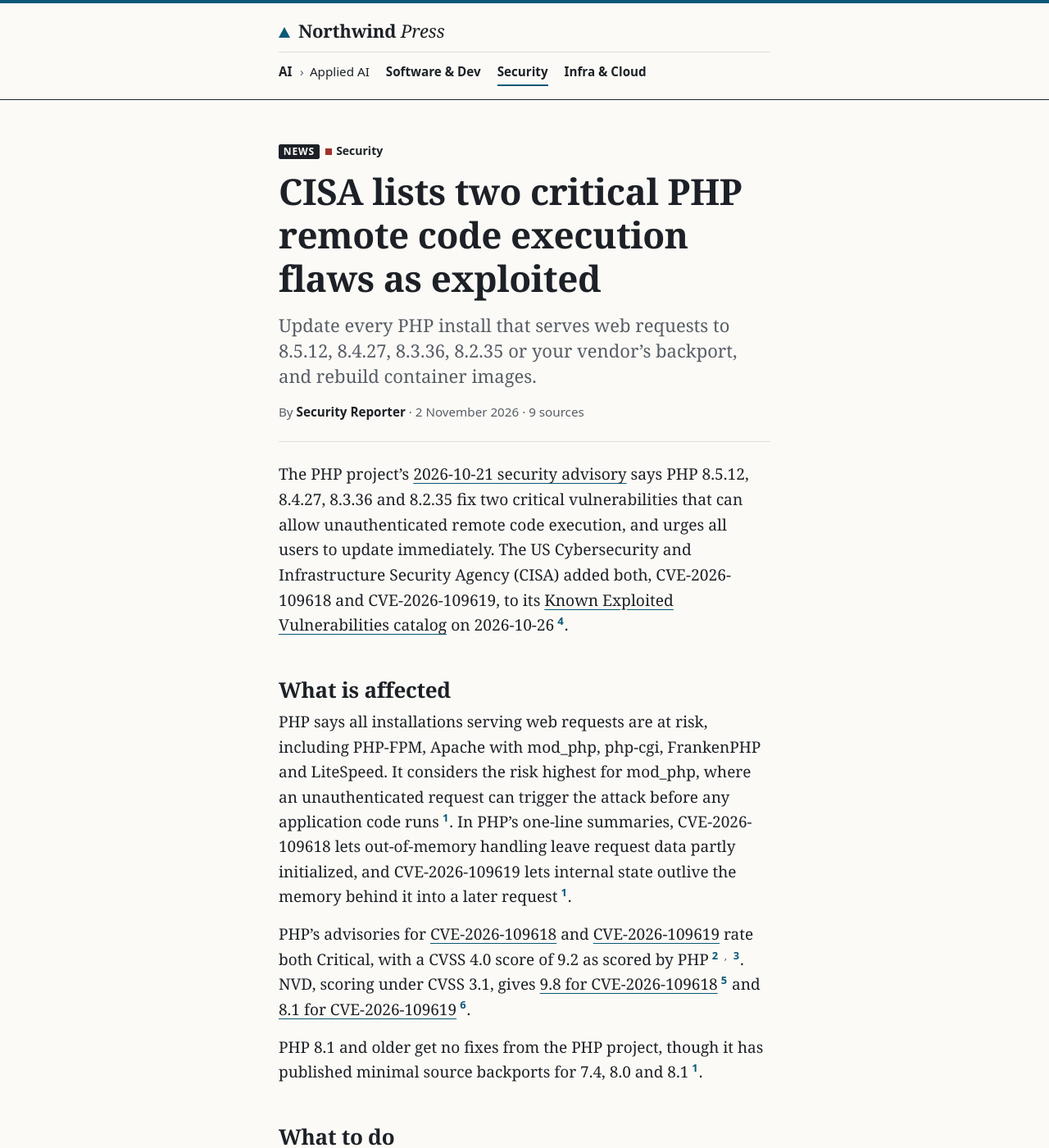
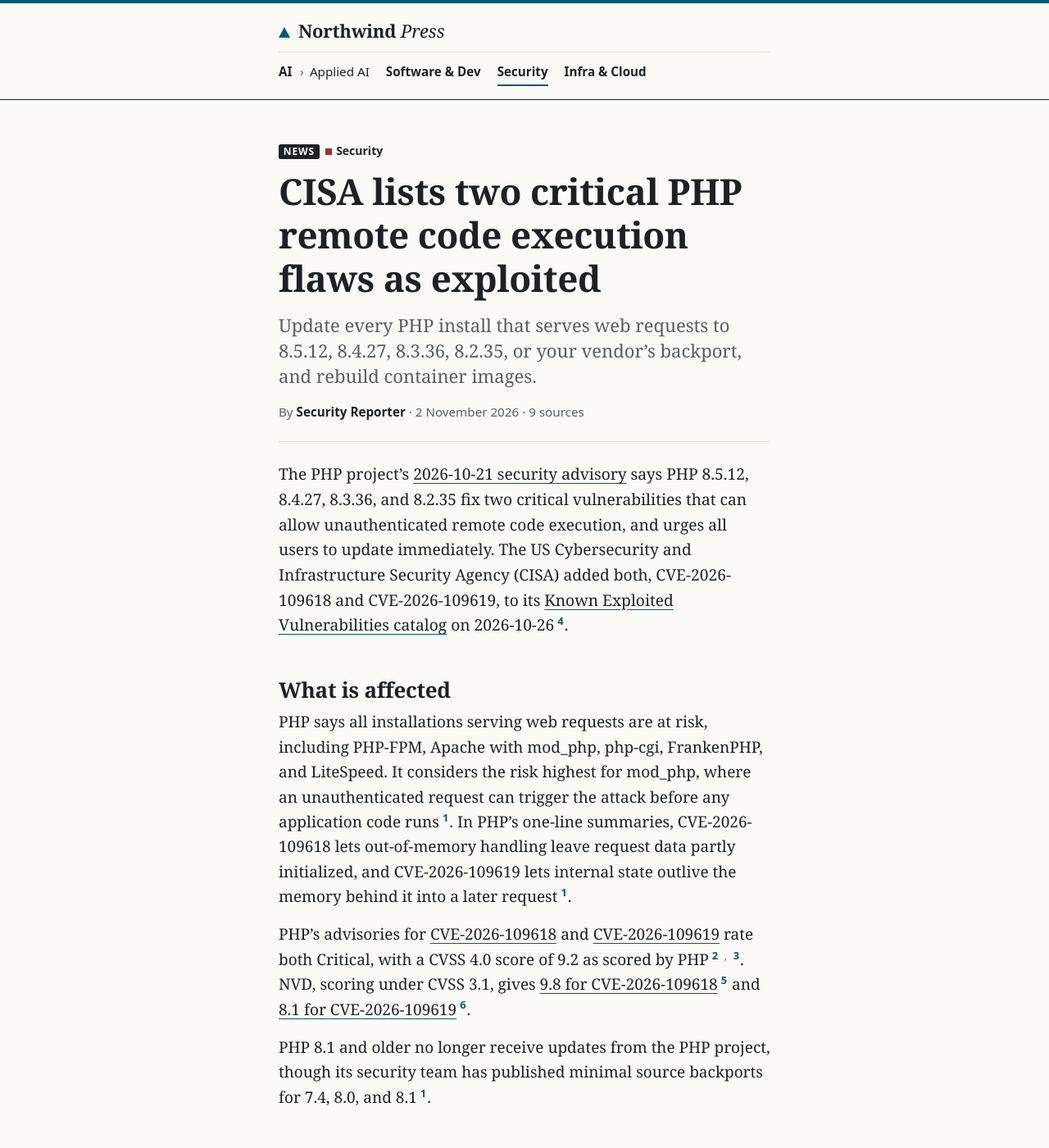
Before and after one commit to northwind-press/northwind-press.github.io, a Jekyll site: the page built from _posts/2026-11-02-php-rce-kev.md, in a window 1280 px wide and 1400 px high. Shown: the whole window at 82% size. Built offline with Jekyll 4.4.1, drawn with Linux system fonts in a browser that asks for light colours; some of the changed text lies outside the part shown.

Commit message:
Copy: php-rce-kev serial commas; 8.1-and-older wording matches php.net (T-89)
Co-Authored-By: Claude Opus 5.5 <noreply@anthropic.com>

```diff
--- a/_posts/2026-11-02-php-rce-kev.md
+++ b/_posts/2026-11-02-php-rce-kev.md
@@ -1,7 +1,7 @@
 ---
 title: "CISA lists two critical PHP remote code execution flaws as exploited"
 author: "Security Reporter"
-description: "Update every PHP install that serves web requests to 8.5.12, 8.4.27, 8.3.36, 8.2.35 or your vendor's backport, and rebuild container images."
+description: "Update every PHP install that serves web requests to 8.5.12, 8.4.27, 8.3.36, 8.2.35, or your vendor's backport, and rebuild container images."
 categories: [security]
 kind: news
 date: 2026-11-02 22:38
@@ -49,19 +49,19 @@ sources:
 corrections: []
 ---
 
-The PHP project's [2026-10-21 security advisory](https://www.php.net/archive/2026.php#2026-10-21-5) says PHP 8.5.12, 8.4.27, 8.3.36 and 8.2.35 fix two critical vulnerabilities that can allow unauthenticated remote code execution, and urges all users to update immediately. The US Cybersecurity and Infrastructure Security Agency (CISA) added both, CVE-2026-109618 and CVE-2026-109619, to its [Known Exploited Vulnerabilities catalog](https://github.com/cisagov/kev-data) on 2026-10-26{% include cite.html n=4 %}.
+The PHP project's [2026-10-21 security advisory](https://www.php.net/archive/2026.php#2026-10-21-5) says PHP 8.5.12, 8.4.27, 8.3.36, and 8.2.35 fix two critical vulnerabilities that can allow unauthenticated remote code execution, and urges all users to update immediately. The US Cybersecurity and Infrastructure Security Agency (CISA) added both, CVE-2026-109618 and CVE-2026-109619, to its [Known Exploited Vulnerabilities catalog](https://github.com/cisagov/kev-data) on 2026-10-26{% include cite.html n=4 %}.
 
 ## What is affected
 
-PHP says all installations serving web requests are at risk, including PHP-FPM, Apache with mod_php, php-cgi, FrankenPHP and LiteSpeed. It considers the risk highest for mod_php, where an unauthenticated request can trigger the attack before any application code runs{% include cite.html n=1 %}. In PHP's one-line summaries, CVE-2026-109618 lets out-of-memory handling leave request data partly initialized, and CVE-2026-109619 lets internal state outlive the memory behind it into a later request{% include cite.html n=1 %}.
+PHP says all installations serving web requests are at risk, including PHP-FPM, Apache with mod_php, php-cgi, FrankenPHP, and LiteSpeed. It considers the risk highest for mod_php, where an unauthenticated request can trigger the attack before any application code runs{% include cite.html n=1 %}. In PHP's one-line summaries, CVE-2026-109618 lets out-of-memory handling leave request data partly initialized, and CVE-2026-109619 lets internal state outlive the memory behind it into a later request{% include cite.html n=1 %}.
 
 PHP's advisories for [CVE-2026-109618](https://github.com/php/php-src/security/advisories/GHSA-w8hw-w9fx-j79w) and [CVE-2026-109619](https://github.com/php/php-src/security/advisories/GHSA-6wmf-4rv5-p3rp) rate both Critical, with a CVSS 4.0 score of 9.2 as scored by PHP{% include cite.html n=2 %}{% include cite.html n=3 %}. NVD, scoring under CVSS 3.1, gives [9.8 for CVE-2026-109618](https://nvd.nist.gov/vuln/detail/CVE-2026-109618){% include cite.html n=5 %} and [8.1 for CVE-2026-109619](https://nvd.nist.gov/vuln/detail/CVE-2026-109619){% include cite.html n=6 %}.
 
-PHP 8.1 and older get no fixes from the PHP project, though it has published minimal source backports for 7.4, 8.0 and 8.1{% include cite.html n=1 %}.
+PHP 8.1 and older no longer receive updates from the PHP project, though its security team has published minimal source backports for 7.4, 8.0, and 8.1{% include cite.html n=1 %}.
 
 ## What to do
 
-- **Update PHP** to 8.5.12, 8.4.27, 8.3.36 or 8.2.35{% include cite.html n=1 %}. Distribution packages carry backported fixes under their own version numbers, so check your vendor's tracker rather than the upstream version. For example, [Ubuntu](https://ubuntu.com/security/CVE-2026-109618) 24.04 is fixed in php8.3 8.3.6-0ubuntu0.24.04.13{% include cite.html n=8 %}, and [Debian](https://security-tracker.debian.org/tracker/CVE-2026-109618) in php8.4 8.4.27-1~deb13u1 for trixie and php8.2 8.2.35-1~deb12u1 for bookworm{% include cite.html n=9 %}. Rebuild container images so they pick up the fixed packages.
+- **Update PHP** to 8.5.12, 8.4.27, 8.3.36, or 8.2.35{% include cite.html n=1 %}. Distribution packages carry backported fixes under their own version numbers, so check your vendor's tracker rather than the upstream version. For example, [Ubuntu](https://ubuntu.com/security/CVE-2026-109618) 24.04 is fixed in php8.3 8.3.6-0ubuntu0.24.04.13{% include cite.html n=8 %}, and [Debian](https://security-tracker.debian.org/tracker/CVE-2026-109618) in php8.4 8.4.27-1~deb13u1 for trixie and php8.2 8.2.35-1~deb12u1 for bookworm{% include cite.html n=9 %}. Rebuild container images so they pick up the fixed packages.
 - **Update the kernel too.** CISA's entry for a Linux kernel bug, CVE-2026-46300, added on 2026-10-28, says it can be chained with these PHP flaws to run commands as root{% include cite.html n=4 %}.
 - **Disable session upload progress.** PHP's [2026-10-23 informational advisory](https://www.php.net/archive/2026.php#2026-10-23-1) recommends `session.upload_progress.enabled=0` until the next bugfix release, to protect against a related flaw, CVE-2026-115560, that is not yet patched. PHP says it occurs only under an unusual combination of configuration and application code. If you applied this setting after the 2026-10-21 advisory, keep it{% include cite.html n=7 %}.
 - PHP says other configuration measures reduce exposure but do not make an installation safe, and updating is the only complete fix{% include cite.html n=1 %}.
```
